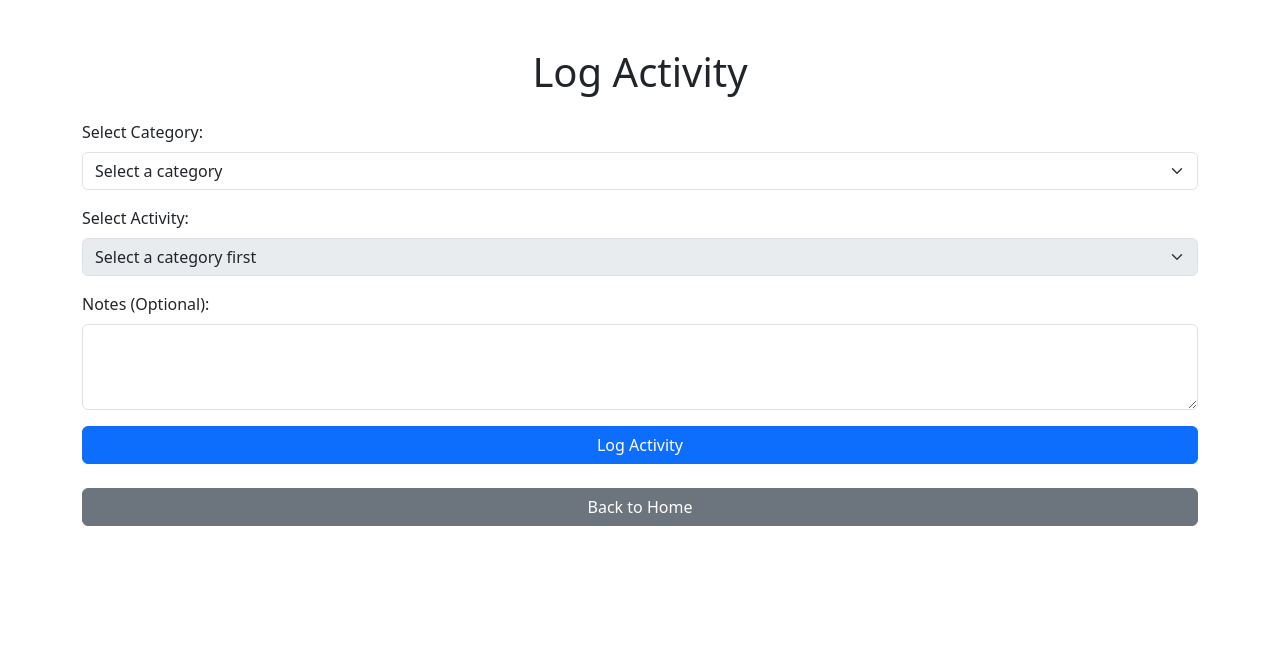
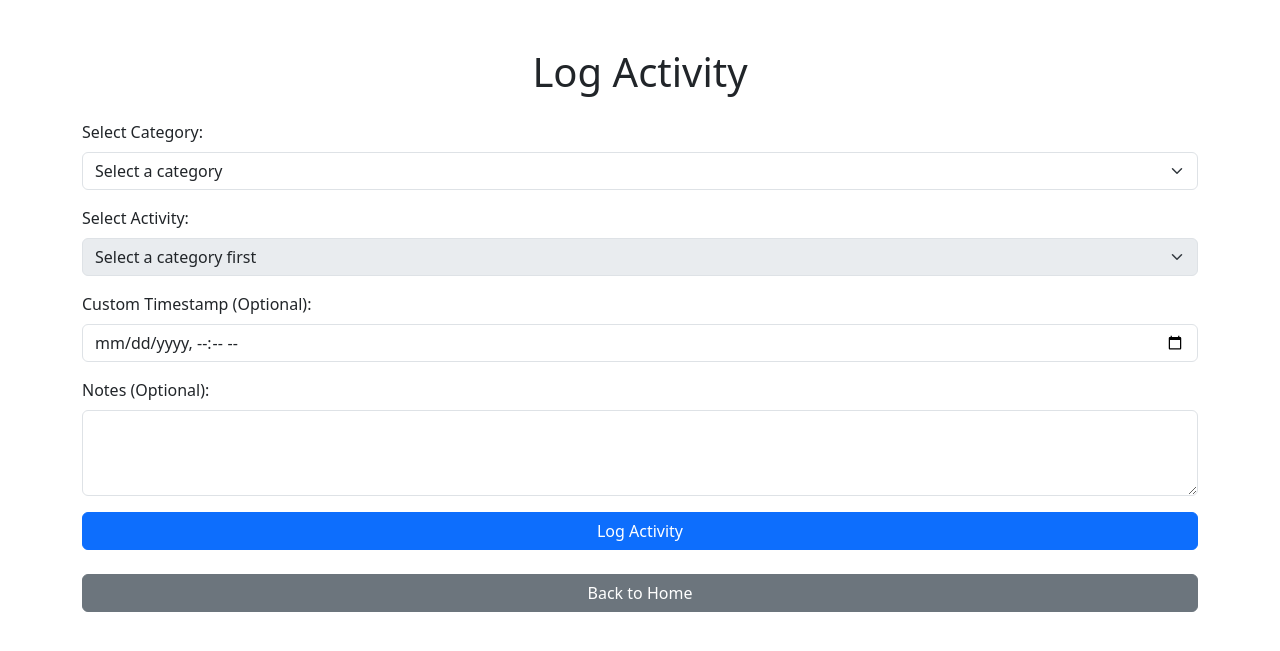
Before and after one commit to mqmotiwala/life_trail, a Flask app: page /log_activity in a window 1280 px wide. Shown: the top 651 px of the page. Run offline with Flask 3, Linux system fonts and the light colour scheme; data that the repository does not hold is empty.

Commit message:
user can provide custom timestamps

```diff
--- a/routes.py
+++ b/routes.py
@@ -87,8 +87,16 @@ def configure_routes(app):
 
         if request.method == 'POST':
             activity_id = request.form['activity']
+            timestamp_str = request.form.get('timestamp')
+            notes = request.form.get('notes')
+
+            # Use the provided timestamp if available, otherwise use current time in preferred timezone
+            if timestamp_str:
+                timestamp = datetime.fromisoformat(timestamp_str)
+            else:
+                timestamp = datetime.now(ZoneInfo(PREFERRED_TIMEZONE))
+
             session = get_db_session()
-            notes = request.form.get('notes')
             activity = session.query(Activity).filter_by(id=activity_id).first()
             category = activity.category
             activity_log = ActivityLog(
@@ -97,7 +105,7 @@ def configure_routes(app):
                 category_id=category.id,
                 category_name=category.name,
                 notes=notes,
-                timestamp=datetime.now(ZoneInfo(PREFERRED_TIMEZONE))
+                timestamp=timestamp
             )
 
             session.add(activity_log)
--- a/templates/log_activity.html
+++ b/templates/log_activity.html
@@ -25,9 +25,14 @@
                 </select>
             </div>
             <div class="mb-3">
+                <label for="timestamp" class="form-label">Custom Timestamp (Optional):</label>
+                <input type="datetime-local" class="form-control" id="timestamp" name="timestamp">
+            </div>
+            <div class="mb-3">
                 <label for="notes" class="form-label">Notes (Optional):</label>
                 <textarea class="form-control" id="notes" name="notes" rows="3"></textarea>
             </div>
+
             <button type="submit" class="btn btn-primary w-100 d-block mx-auto">Log Activity</button>
         </form>
         <div class="text-center mt-4">
```
